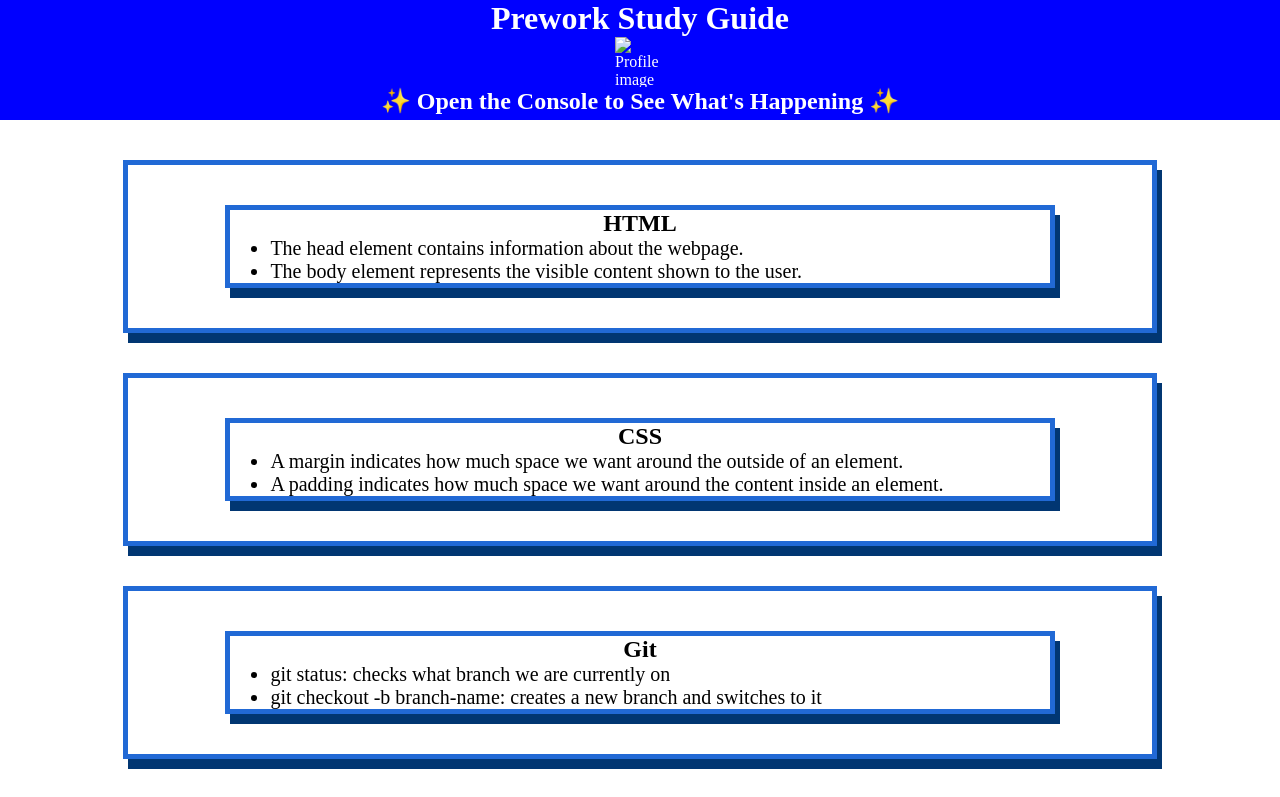
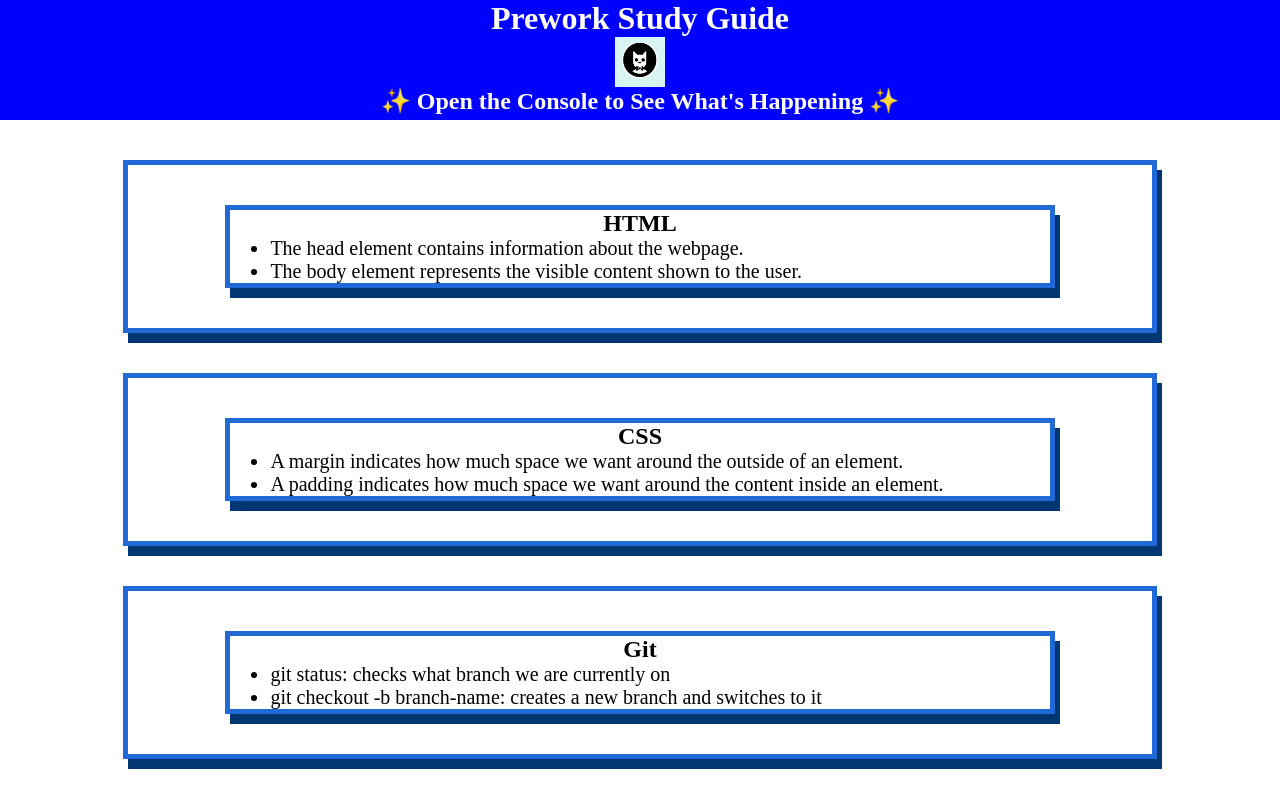
Before and after one commit to tmcdaniel94/prework-study-guide, a plain HTML site: page index.html in a window 1280 px wide. Shown: the top 797 px of the page. Drawn offline with Linux system fonts and the light colour scheme; files whose address does not match are found by name.

Commit message:
rerouted to img file

```diff
--- a/index.html
+++ b/index.html
@@ -10,7 +10,7 @@
   <body>
     <header id="top">
       <h1>Prework Study Guide</h1>
-      <img src="./assets/bowtie-cat.png" alt="Profile image of cat wearing a bow tie." />
+      <img src="./_prework-study-guide/assets/bowtie-cat.png" alt="Profile image of cat wearing a bow tie." />
       <h2>✨ Open the Console to See What's Happening ✨</h2>
     </header>
     <main>
```
